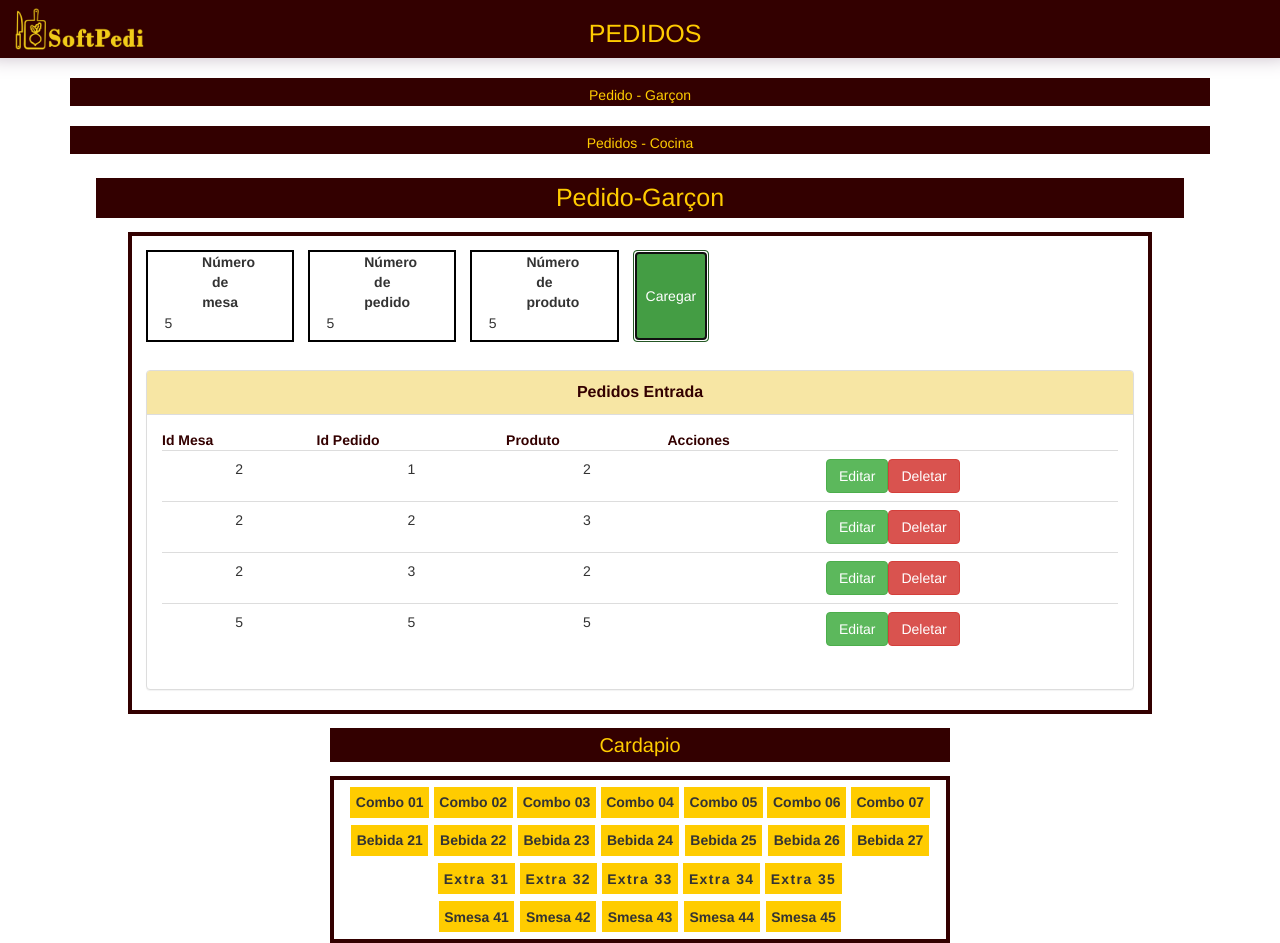
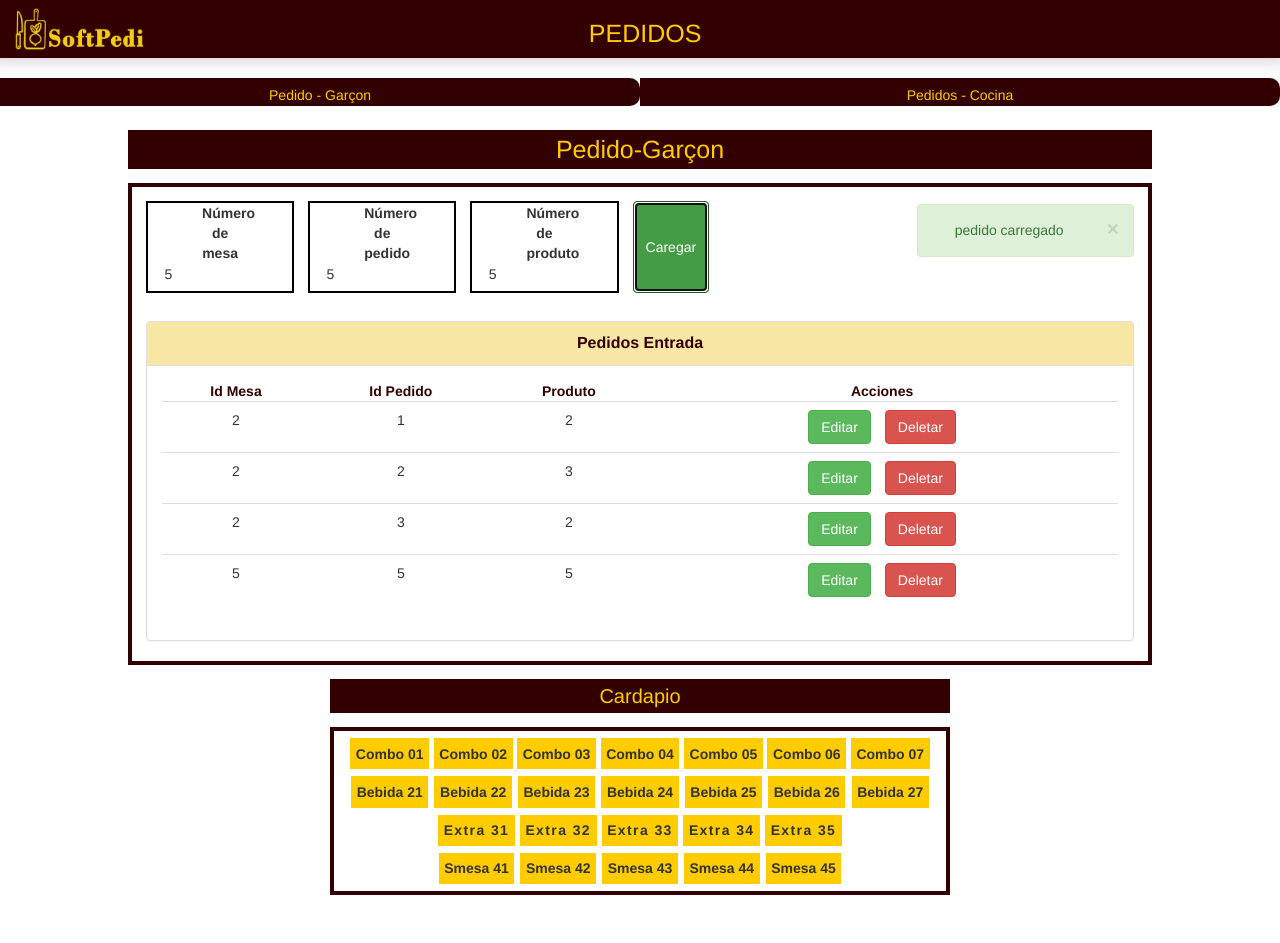
Before and after one commit to marimenvas/Projeto-Pedidos, an Angular app: page /pedido-garcon in a window 1280 px wide. Both pictures are taken after typing "5", "5", "5" into the empty fields and a click on the button "Caregar". After the commit the page ends 895 px from the top, so only its background shows below. Built offline with nearby package versions, Linux system fonts and the light colour scheme.

Commit message:
função editar e alert success step 1

```diff
--- a/src/app/app.component.css
+++ b/src/app/app.component.css
@@ -27,3 +27,13 @@ h3.pedidos-cocina a{
     font-size: 14px;
     font-stretch: expanded;
 }
+
+.container{
+    display: flex;
+    padding: 0;
+    width: 100%;
+}
+
+h3{
+    border-radius: 0px 10px 10px 0;
+}
--- a/src/app/footer/footer.component.css
+++ b/src/app/footer/footer.component.css
@@ -40,7 +40,7 @@ h2 {
     text-align: center;
     padding: 0.4em;
     font-weight: 600;
-
+    cursor: auto;
 }
 
 .btn-cardapio.extra , .btn-cardapio.sobremesa{
--- a/src/app/pedido-garcon/pedido-garcon.component.css
+++ b/src/app/pedido-garcon/pedido-garcon.component.css
@@ -1,5 +1,5 @@
 .titulo-garcon{
-    width: 85%;
+    width: 80%;
     background-color:#330000;
     text-align: center;
     margin: 1em auto;
@@ -22,12 +22,24 @@ h2 {
     margin: auto;
 }
 
+.box-alert{
+  width: 100%;
+  position: relative;
+}
+
+.alert{
+    position: absolute;
+    right: 0;
+    top: 10px;
+    width: 22%;
+    max-width: 300px;
+}
 .contenedor-formulario {
     width: 100%;
     padding: 0.5em 0 0em 0;
     display: flex;
     flex-direction: row;
-    justify-content: start;
+    justify-content: flex-start;
     margin-bottom: 2em;
 }
 
@@ -63,4 +75,9 @@ label{
 }
 .table th{
     color: #330000;
+    text-align: center;
 }
+
+.btn-success{
+    margin-right: 1em;
+}
--- a/src/app/pedido-garcon/pedido-garcon.component.html
+++ b/src/app/pedido-garcon/pedido-garcon.component.html
@@ -2,6 +2,16 @@
     <h2>Pedido-Garçon</h2>
 </div >
 <div class="contenedor-pedido">
+
+  <div class="box-alert">
+    <div class="alert alert-success alert-dismissable" *ngIf="msg">
+      <a href="#" class="close" (click)="closeAlert()">
+        &times;
+      </a>
+      {{msg}}
+    </div>
+  </div>
+
 <form class="contenedor-formulario" >
     <div class="input-element">
         <label for="mesaid">Número de mesa</label>
@@ -17,6 +27,25 @@
       </div>
     <button type="submit" class="btn btn-success" (click)="addPedido()">Caregar</button>
 </form>
+
+<form class="contenedor-formulario-editar" [hidden]="hideUpdate" >
+  <h3>Editar Pedido</h3>
+  <div class="input-element">
+      <label for="mesaid">Número de mesa</label>
+      <input type="number" id="mesaid" name="mesaid" [(ngModel)]="model2.mesaid" placeholder="nova mesa">
+  </div>
+  <div class="input-element">
+      <label for="id">Número de pedido</label>
+      <input type="number" id="id" name="id" [(ngModel)]="model2.id" placeholder="novo pedido" >
+    </div>
+  <div class="input-element">
+      <label for="productId">Número de produto</label>
+      <input type="number" id="productId" name="productId" [(ngModel)]="model2.productId" placeholder="novo produto">
+    </div>
+  <button type="submit" class="btn btn-success" (click)="updatePedido()">Editar</button>
+</form>
+
+
     <div class="panel panel-default">
       <div class="panel-heading">Pedidos Entrada</div>
       <div class="panel-body">
--- a/src/app/pedido-garcon/pedido-garcon.component.ts
+++ b/src/app/pedido-garcon/pedido-garcon.component.ts
@@ -11,6 +11,8 @@ import { FormsModule } from "@angular/forms";
 export class PedidoGarconComponent implements OnInit {
 
   constructor() {}
+
+  msg:string = '';
 
   pedidos = [
     {
@@ -37,9 +39,12 @@ export class PedidoGarconComponent implements OnInit {
   ];
 
   model:any={};
+  model2:any={};
+  hideUpdate:boolean = true;
 
   addPedido():void{
     this.pedidos.push(this.model);
+    this.msg = 'pedido carregado';
   }
   addGetPedido():void{
   }
@@ -47,14 +52,33 @@ export class PedidoGarconComponent implements OnInit {
     var answer = confirm ('Está seguro que quer deletar?');
     if(answer){
       this.pedidos.splice(i, 1);
+      this.msg = 'pedido deletado';
     }
   }
-  editPedido():void{
+
+  myValue;
+  editPedido(i):void{
+    this.hideUpdate = false;
+    this.model2.mesaid = this.pedidos[i].mesaid;
+    this.model2.id = this.pedidos[i].id;
+    this.model2.productId = this.pedidos[i].productId;
+    this.myValue = i;
   }
   updatePedido():void{
+    let i = this.myValue;
+    for(let j = 0; j < this.pedidos.length;j++){
+      if(i == j) {
+        this.pedidos[i] = this.model2;
+        this.msg = 'pedido atualizado';
+        this.model2 = {};
+      }
+    }
   }
 
   ngOnInit(): void {
   }
 
+ // closeAlert(): void{
+   // this.msg = '';}
+
 }
```
Also changed, not shown: src/app/app.component.ts (line endings or trailing spaces).
